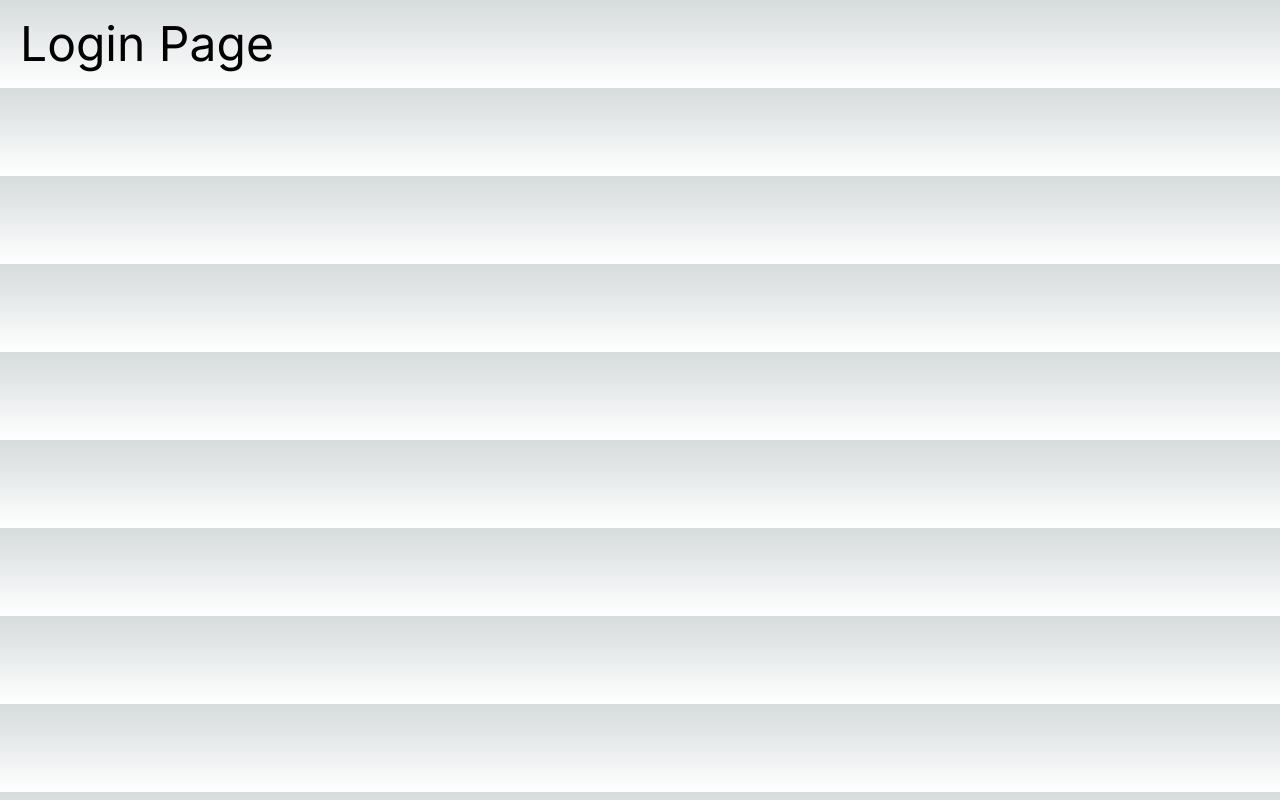
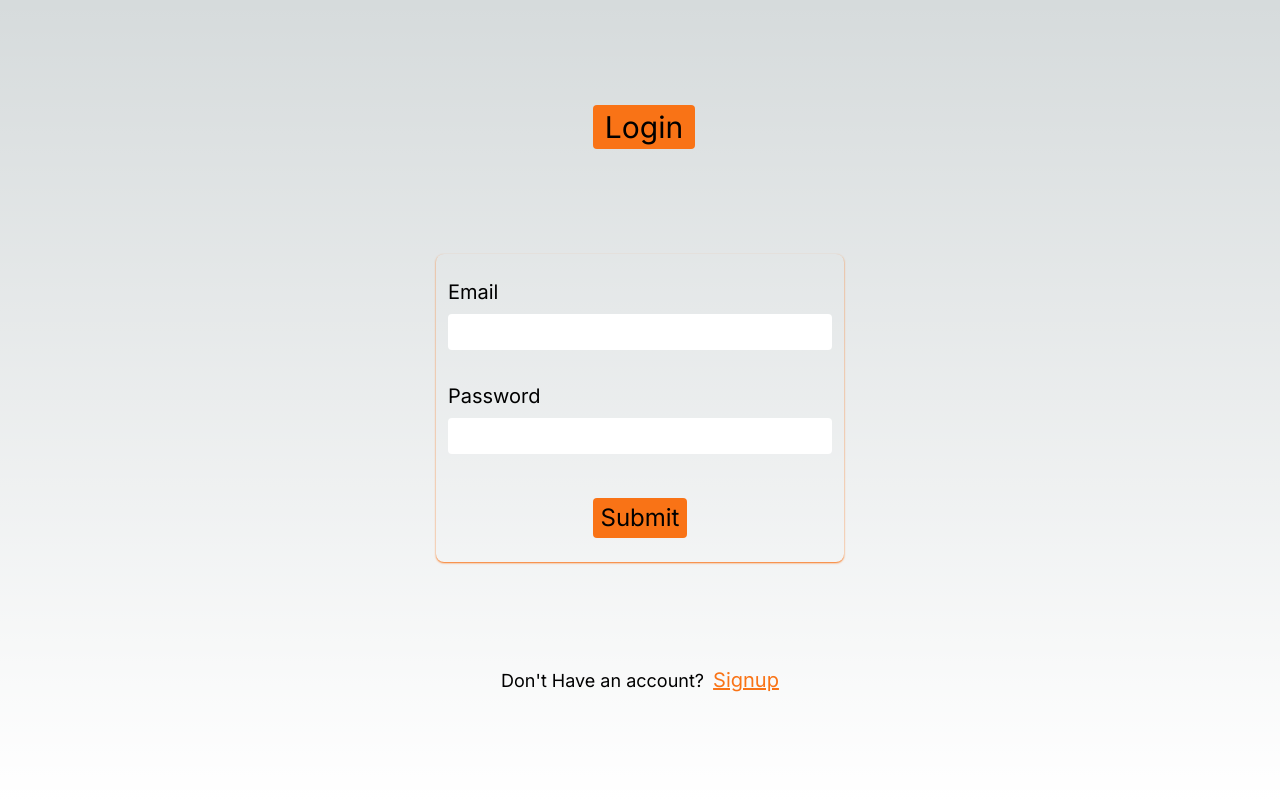
Before and after one commit to TheCharismaticEnigma/next-playground, a Next.js app: page /login in a window 1280 px wide. Built offline with nearby package versions, Linux system fonts and the light colour scheme.

Commit message:
Create the Login Page form

```diff
--- a/src/app/api/users/sign-up/route.ts
+++ b/src/app/api/users/sign-up/route.ts
@@ -9,7 +9,6 @@ export async function POST(request: NextRequest) {
   try {
     const requestBody = await request.json();
     const { username, email, password } = requestBody;
-    console.log(requestBody);
 
     const user = await User.findOne({ email });
 
--- a/src/app/login/page.tsx
+++ b/src/app/login/page.tsx
@@ -1,7 +1,77 @@
+'use client';
+
+import { zodResolver } from '@hookform/resolvers/zod';
+import { User, UserSchema } from '@/helpers/loginSchema';
+import Link from 'next/link';
+import { useForm } from 'react-hook-form';
+
 const LoginPage = () => {
+  const {
+    handleSubmit,
+    register,
+    formState: { errors },
+  } = useForm({
+    resolver: zodResolver(UserSchema),
+  });
+
   return (
-    <div className="m-5">
-      <span className="text-5xl">Login Page</span>
+    <div className="gap-5 py-5  flex flex-col justify-evenly items-center  min-h-screen">
+      <span className=" text-3xl p-1 px-3 ml-2 rounded text-black  bg-orange-500">
+        Login
+      </span>
+
+      <form
+        onSubmit={handleSubmit(() => {
+          console.log('submitted');
+        })}
+        className="flex flex-col gap-8 shadow-sm shadow-orange-500 px-3 py-6 rounded-lg"
+      >
+        <div className="flex flex-col  gap-2 text-xl ">
+          {typeof errors?.email?.message === 'string' && (
+            <span className="text-red-700 text-md mb-1 italic ">
+              {errors.email.message}
+            </span>
+          )}
+          <label htmlFor="email">Email</label>
+          <input
+            {...register('email')}
+            type="email"
+            id="email"
+            name="email"
+            className=" text-black text-xl p-1 rounded w-96 focus:outline-0"
+          />
+        </div>
+
+        <div className="flex flex-col  gap-2 text-xl ">
+          {typeof errors?.password?.message === 'string' && (
+            <span className="text-red-700 text-md mb-1 italic ">
+              {errors.password.message}
+            </span>
+          )}
+
+          <label htmlFor="password">Password</label>
+          <input
+            {...register('password')}
+            type="password"
+            id="password"
+            name="password"
+            className=" text-black text-xl p-1 rounded w-96 focus:outline-0"
+          />
+        </div>
+
+        <button className="mt-3 bg-orange-500 text-2xl hover:bg-orange-600 text-black rounded mx-auto w-fit py-1 px-2">
+          Submit
+        </button>
+      </form>
+
+      <div>
+        <span className="text-lg">{`Don't Have an account?`} </span>{' '}
+        <Link href={'/sign-up'}>
+          <span className="ml-1 text-orange-500 hover:text-orange-700 cursor-pointer text-xl underline ">
+            Signup
+          </span>
+        </Link>
+      </div>
     </div>
   );
 };
--- a/src/app/sign-up/page.tsx
+++ b/src/app/sign-up/page.tsx
@@ -7,15 +7,16 @@ import { useState, useEffect } from 'react';
 import { zodResolver } from '@hookform/resolvers/zod';
 import { User, UserSchema } from '@/helpers/signupSchema';
 import { useForm } from 'react-hook-form';
+import toast from 'react-hot-toast';
 
 const SignUpPage = () => {
   const router = useRouter();
-
   const [user, setUser] = useState<User>({} as User);
 
-  useEffect(() => {}, [user]);
+  const onSignUp = async () => {
+    // Async function always has to be w/ try-catch block.
 
-  const onSignUp = async () => {
+    try {
       const newUser: User = {
         password: getValues('password').trimStart().trim(),
         email: getValues('email').trimStart().trim(),
@@ -23,7 +24,11 @@ const SignUpPage = () => {
       };
 
       setUser(newUser);
-    reset();
+      const postResponse = await axios.post('/api/users/sign-up', newUser); // No need of full routes.
+      router.push('/login');
+    } catch (error: any) {
+      toast.error(error.message);
+    }
   };
 
   const {
@@ -47,9 +52,11 @@ const SignUpPage = () => {
         className="flex flex-col gap-8 shadow-sm shadow-orange-500 px-3 py-6 rounded-lg"
       >
         <div className="flex flex-col  gap-2 text-xl ">
+          {typeof errors?.username?.message === 'string' && (
             <span className="text-red-700 text-md mb-1 italic ">
-            {errors?.username?.message}
+              {errors.username.message}
             </span>
+          )}
 
           <label htmlFor="username ">Username</label>
           <input
@@ -64,9 +71,9 @@ const SignUpPage = () => {
         </div>
 
         <div className="flex flex-col  gap-2 text-xl ">
-          {errors?.email && (
+          {typeof errors?.email?.message === 'string' && (
             <span className="text-red-700 text-md mb-1 italic ">
-              {errors?.email?.message}
+              {errors.email.message}
             </span>
           )}
           <label htmlFor="email">Email</label>
@@ -80,9 +87,11 @@ const SignUpPage = () => {
         </div>
 
         <div className="flex flex-col  gap-2 text-xl ">
+          {typeof errors?.password?.message === 'string' && (
             <span className="text-red-700 text-md mb-1 italic ">
-            {errors?.password?.message}
+              {errors.password.message}
             </span>
+          )}
 
           <label htmlFor="password">Password</label>
           <input
--- a/src/helpers/signupSchema.ts
+++ b/src/helpers/signupSchema.ts
@@ -6,7 +6,7 @@ export const UserSchema = z.object({
     .string()
     .trim()
     .min(3, { message: 'Name must be longer.' })
-    .max(30),
+    .max(50),
   password: z.string().trim().min(3, { message: 'Password must be longer.' }),
 });
 
```
Lines whose indentation alone changed are shown as unchanged.
